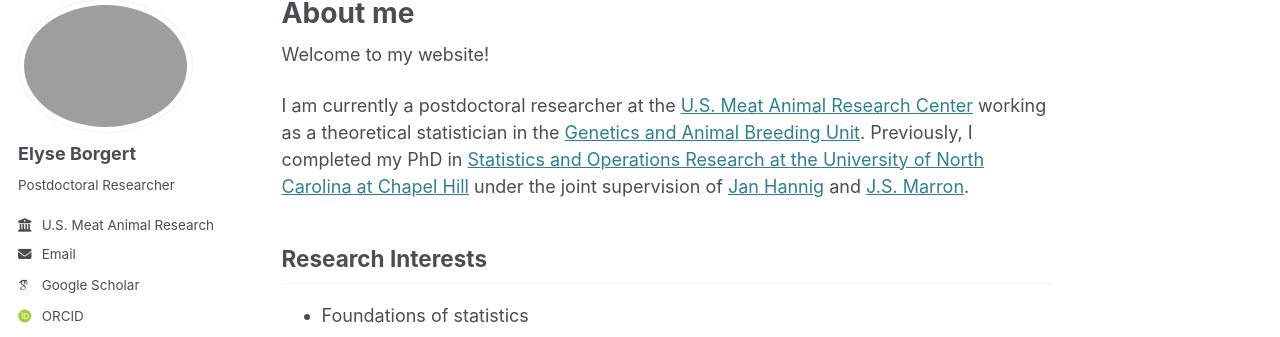
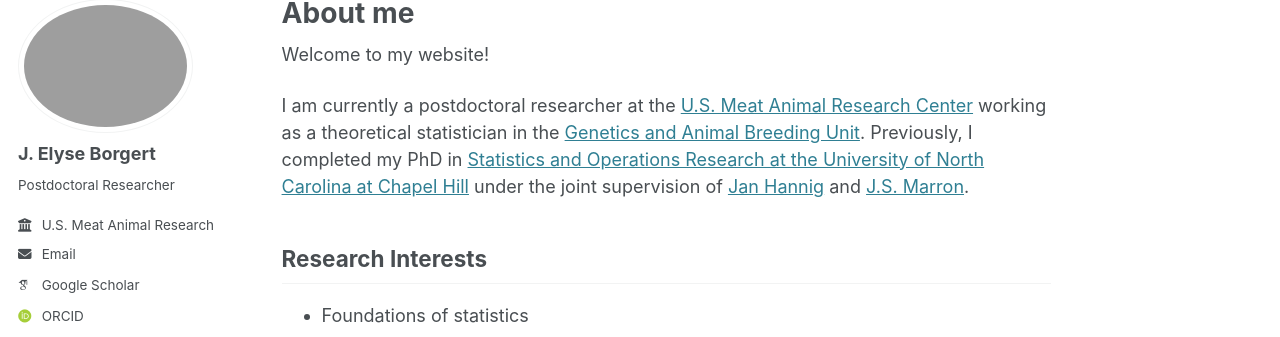
Before and after one commit to elyseborgert/elyseborgert.github.io, a Jekyll site: the page built from _pages/about.md, in a window 1280 px wide. Shown: the part 107-444 px from the top of the page. Built offline with Jekyll 4.4.1, drawn with Linux system fonts in a browser that asks for light colours; some web fonts are replaced.

```diff
--- a/_config.yml
+++ b/_config.yml
@@ -22,7 +22,7 @@ repository               : #"elyseborgert.github.io"
 author:
   # Biographic information
   avatar           : "bio_pic.png"
-  name             : "Elyse Borgert"
+  name             : "J. Elyse Borgert"
   pronouns         : # example: "she/her"
   bio              : "Postdoctoral Researcher"
   employer         : "U.S. Meat Animal Research Center"
```
